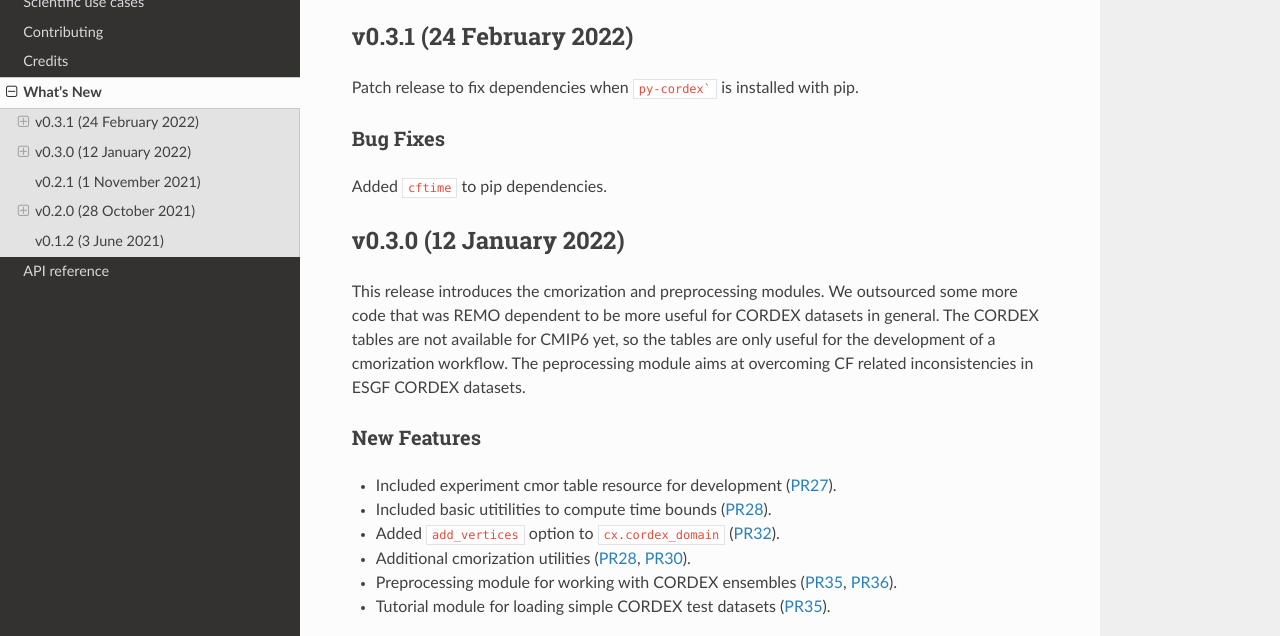
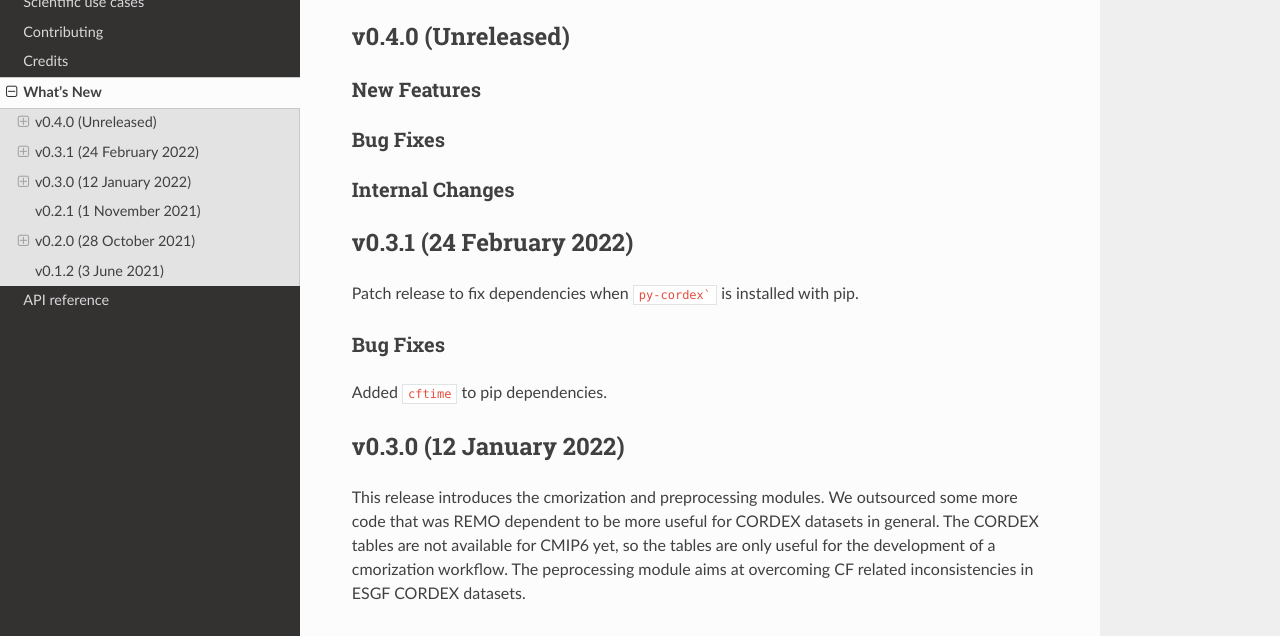
Before and after one commit to euro-cordex/py-cordex, a Sphinx documentation site: the page built from docs/whats_new.rst, in a window 1280 px wide and 900 px high, cut to the strip 264-900 px from the top of the window. Built offline with Sphinx 7.4.7 and the Read the Docs theme 2.0.0, drawn with Linux system fonts in a browser that asks for light colours; pages that are not in the unit, such as notebooks, are missing from menus; the version number is read from the project's files by our own code.

Commit message:
Update whats_new.rst

```diff
--- a/docs/whats_new.rst
+++ b/docs/whats_new.rst
@@ -7,6 +7,19 @@ What's New
    :suppress:
 
     import pyremo
+
+v0.4.0 (Unreleased)
+-------------------
+
+New Features
+~~~~~~~~~~~~
+
+Bug Fixes
+~~~~~~~~~
+
+Internal Changes
+~~~~~~~~~~~~~~~~
+
 
 v0.3.1 (24 February 2022)
 -------------------------
```
